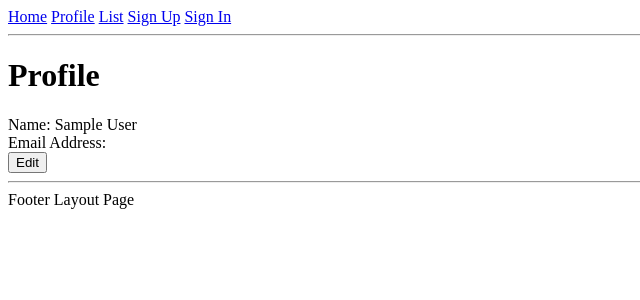
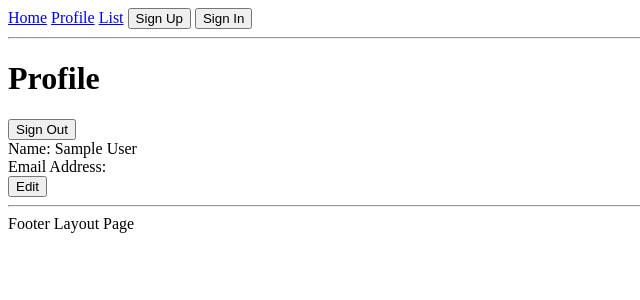
Before and after one commit to nadia-husain/project-2, a Node server app: page /profile/index in a window 1280 px wide. Shown: the top 300 px of the page, without its empty margins (0-640 px from the left). Run offline with Node 20, Linux system fonts and the light colour scheme; the visitor is signed in with stand-in values (Sample User, id 1); some libraries are stand-ins or nearby versions.

Commit message:
change some links to buttons

```diff
--- a/views/layout.ejs
+++ b/views/layout.ejs
@@ -14,8 +14,8 @@
         <a href="/">Home</a>
         <a href="/profile/index">Profile</a>
         <a href="#">List</a>
-        <a href="/auth/signup">Sign Up</a>
-        <a href="/auth/signin">Sign In</a>
+        <a href="/auth/signup"><button>Sign Up</button></a>
+        <a href="/auth/signin"><button>Sign In</button></a>
     </nav>
     <hr>
 
--- a/views/profile/index.ejs
+++ b/views/profile/index.ejs
@@ -1,5 +1,6 @@
 <h1>Profile</h1>
 
+<a href="/auth/signout"><button>Sign Out</button></a>
 
 <div>
     <label>Name: </label>
```
Also changed, not shown: controllers/comics.js (+10 -1 lines).
